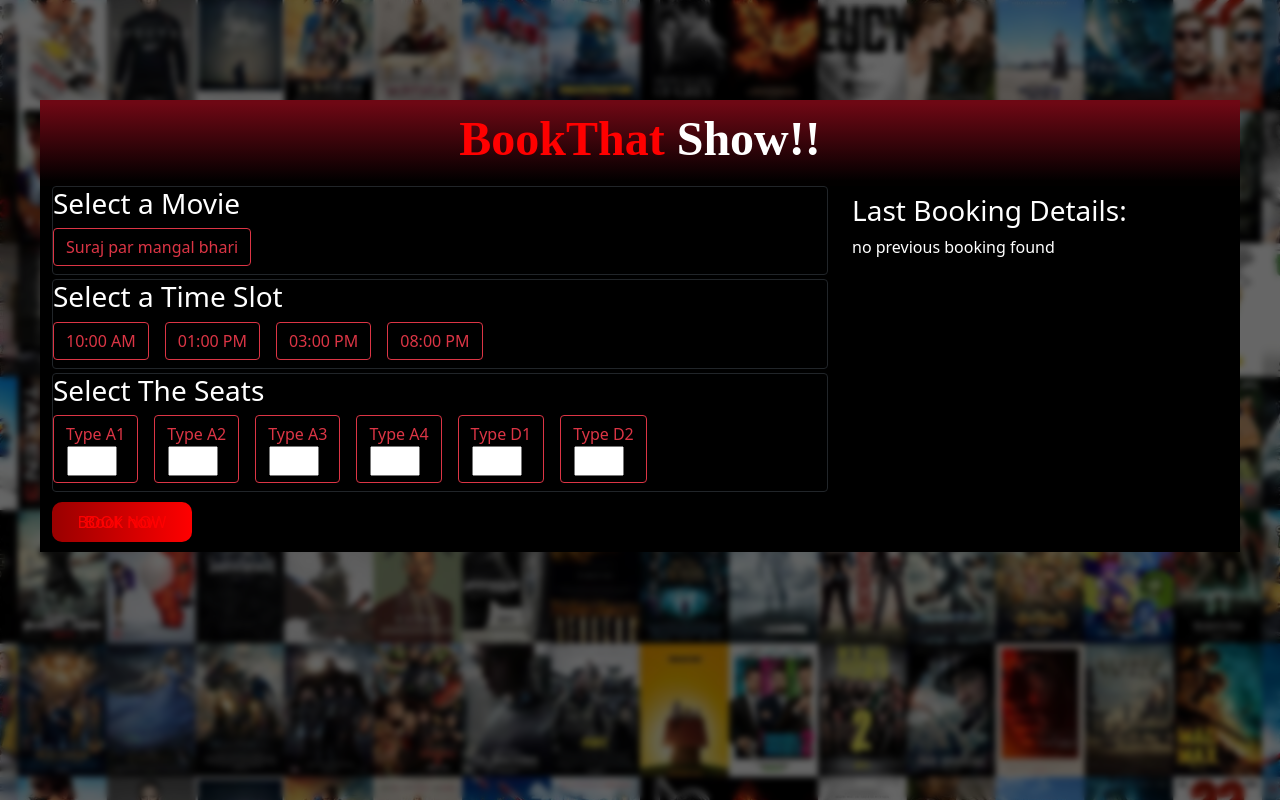
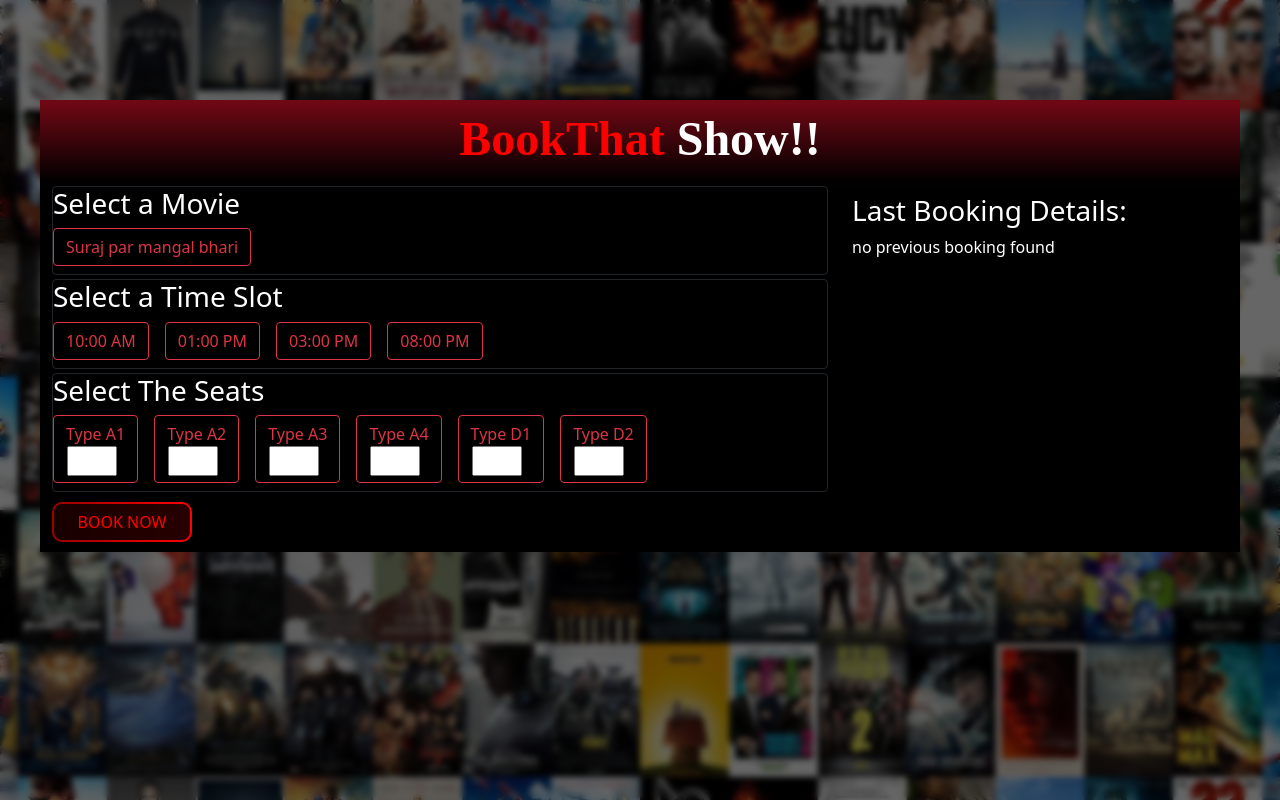
Before and after one commit to Nikhil-Shahare/MovieBookingSite, a React (Create React App) app in the folder frontend/: page / in a window 1280 px wide. Built offline with nearby package versions, Linux system fonts and the light colour scheme; no server answers; a web font is replaced by a local one.

Commit message:
Update App.css

```diff
--- a/frontend/src/App.css
+++ b/frontend/src/App.css
@@ -1,106 +1,119 @@
-/* Set the body styles */
-body {
-  overflow-x: hidden; /* Hide horizontal overflow */
-  align-items: center; /* Align items vertically */
+body{
+    overflow-x: hidden;
+    align-items: center;
+
+
 }
 
-/* Animated background */
-.animation {
+.animation{
     width: 100%;
     height: 100%;
     position: absolute;
     top: 0;
     bottom: 0;
-  background: url("../src/assets/infinite.jpg"); /* Set the background image */
-  background-size: cover; /* Scale the background image to cover the element */
-  animation: infinite 35s linear infinite; /* Apply animation to the background */
+    background: url("../src/assets/infinite.jpg");
+    background-size: cover;
+    animation : infinite 35s linear infinite;
 }
 
-/* Adjust animation height for small devices */
 @media (max-width: 992px) {
     .animation {
       height: 150%;
     }
+
   }
 
-/* Define the infinite animation */
-@keyframes infinite {
-  0% {
+@keyframes infinite{
+    0%{
         background-position: 50% 0;
     }
-  100% {
+    100%{
         background-position: 50% -1000px;
     }
 }
 
-/* Main layout */
-.main {
+
+
+.main{
  max-width: 1200px;
  margin: auto;
  margin-top: 100px;
+
+
 }
 
-/* Adjust main layout for medium devices */
 @media (max-width: 1200px) {
     .main {
       margin-left: 15px;
       margin-right: 15px;
-  }
+
+
     }
 
-/* Overlay for the main content */
+  }
+
+  @media (max-width: 1200px) {
+    .main {
+      margin-left: 15px;
+      margin-right: 15px;
+
+
+    }
+
+  }
+
+
 .overlay {
     position: absolute;
     top: 0;
     left: 0;
     width: 100%;
     height: 100%;
-  background-color: rgba(0, 0, 0, 0.6); /* Set the overlay background color */
-  backdrop-filter: blur(3px); /* Apply backdrop blur effect */
+    background-color: rgba(0, 0, 0, 0.6);
+    backdrop-filter: blur(3px);
     z-index: 1;
   }
-
-/* Adjust overlay height for small devices */
   @media (max-width: 992px) {
     .overlay {
       height: 150%; /* Adjust the desired height for small devices */
     }
   }
 
-/* Adjust animation and overlay height for extra small devices */
   @media (max-width: 653px) {
     .animation {
-    height: 250%;
+      height: 250%; /* Adjust the desired height for small devices */
     }
+  }
+  @media (max-width: 653px) {
     .overlay {
-    height: 250%;
+      height: 250%; /* Adjust the desired height for small devices */
     }
   }
 
-/* Background styles */
-.background {
+  .background{
       z-index: 2;
       background: black;
   }
 
-/* Header styles */
-.head {
-  z-index: 2;
-  background: rgb(2, 0, 0);
-  background: linear-gradient(0deg, rgba(2, 0, 0, 1) 6%, rgba(110, 8, 20, 1) 96%);
+.head{
+  z-index:2;
+  background: rgb(2,0,0);
+  background: linear-gradient(0deg, rgba(2,0,0,1) 6%, rgba(110,8,20,1) 96%);
+
 }
 
-/* Book button styles */
+
+
+
 .Btn {
-  /* Button size and appearance */
     width: 140px;
     height: 40px;
     border: none;
     border-radius: 10px;
-  background: linear-gradient(to right, #990000, #cc0000, #ff0000, #ff3333, #ff6666, #ff9999);
+    background: linear-gradient(to right, #990000, #CC0000, #FF0000, #FF3333, #FF6666, #FF9999);
     background-size: 250%;
     background-position: left;
-  color: #ff0000;
+    color: #FF0000;
     position: relative;
     display: flex;
     align-items: center;
@@ -109,21 +122,39 @@ body {
     transition-duration: 1s;
     overflow: hidden;
     margin-top: 10px;
+    /* margin-left : 10px; */
     margin-bottom: 10px;
   }
 
-/* Styles for the text content before the button */
   .Btn::before {
     position: absolute;
     content: "BOOK NOW";
-  color: #ff0000;
+    color: #FF0000;
     display: flex;
     align-items: center;
     justify-content: center;
     width: 97%;
     height: 90%;
-  border-radius: 8
+    border-radius: 8px;
+    transition-duration: 1s;
+    background-color: rgba(0, 0, 0, 0.842);
+    background-size: 200%;
   }
+
+  .Btn:hover {
+    background-position: right;
+    transition-duration: 1s;
+  }
+
+  .Btn:hover::before {
+    background-position: right;
+    transition-duration: 1s;
+  }
+
+  .Btn:active {
+    transform: scale(0.95);
+  }
+
 
 
 .modal-overlay {
```
Lines whose indentation alone changed are shown as unchanged.
